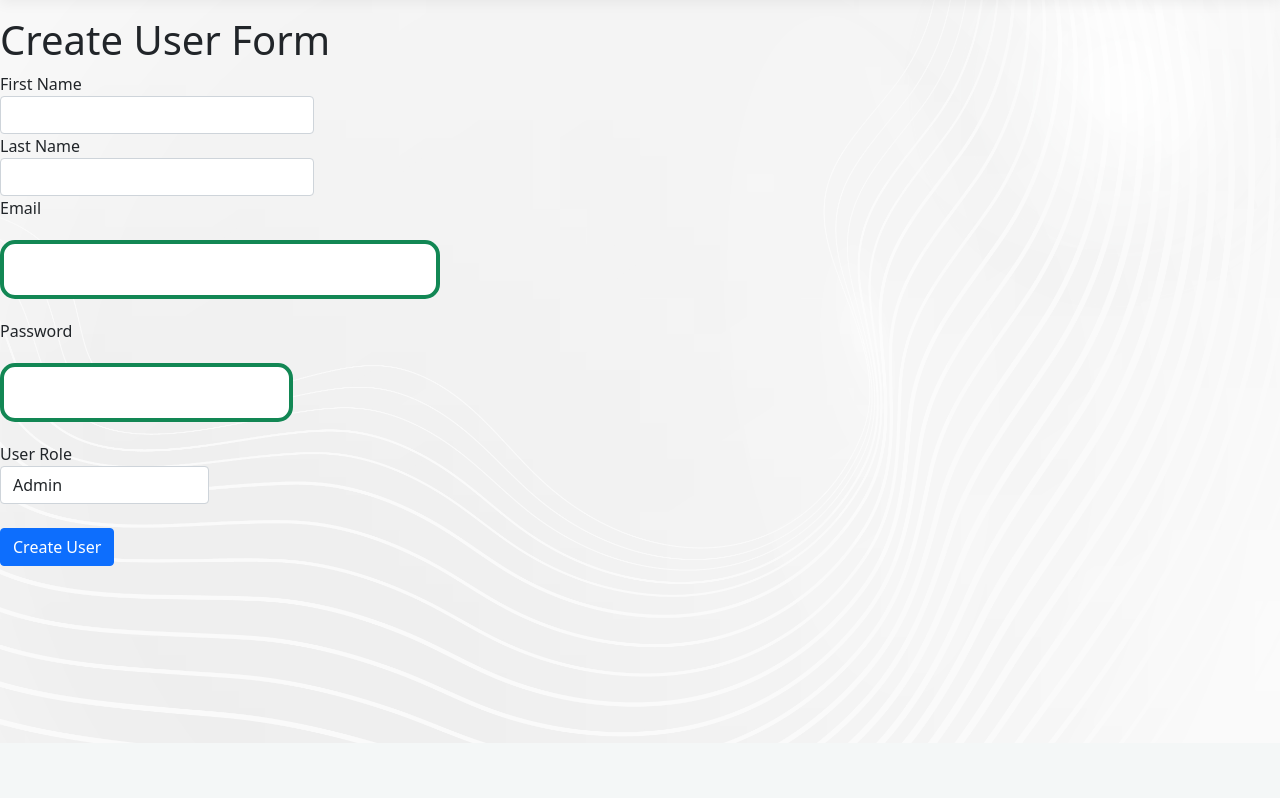
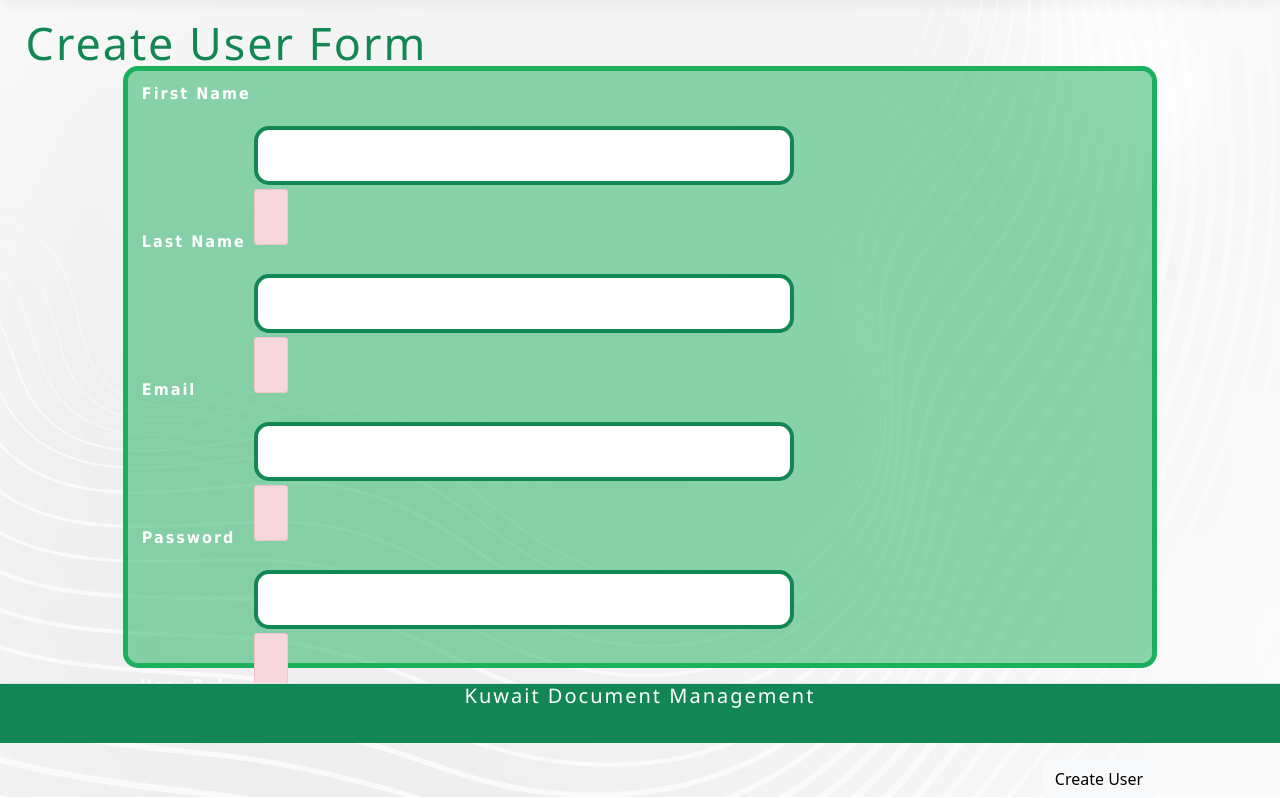
Before and after one commit to PeterJacksonn/KuwaittGroup31, a PHP site: page /createbUser.php in a window 1280 px wide. Shown: the part 57-855 px from the top of the page. Before the commit the page ends 623 px from the top, so only its background shows below. Run offline with PHP 8.4, Linux system fonts and the light colour scheme.

Commit message:
create user ui

```diff
--- a/Group31/Login.php
+++ b/Group31/Login.php
@@ -61,12 +61,12 @@ if (isset($_POST['submit'])) {
                         <h1 style="letter-spacing: 2px; font-family: 'Segou UI', Tahoma, Geneva, Verdana, sans-serif; color: white">Bank User Login</h1>
 
                         <div class="form-group logincenter">
-                            <label style="letter-spacing: 2px; font-family: 'Segou UI', Tahoma, Geneva, Verdana, sans-serif; color: white; position:relative; left:-312px; top:65px">Email</label>
-                            <input class="form-control bar" type="text" name="email">
+                            <label style="letter-spacing: 2px; font-family: 'Segou UI', Tahoma, Geneva, Verdana, sans-serif; color: white; position:relative; left:-312px; top:65px"><b>Email</b></label>
+                            <input class="form-control" type="text" name="email">
                             <span class="text-danger"><?php echo $idErr; ?></span>
                         </div>
                         <div class="form-group logincenter">
-                            <label style="letter-spacing: 2px; font-family: 'Segou UI', Tahoma, Geneva, Verdana, sans-serif; color: white; position:relative; left:-300px; top:65px">Password</label>
+                            <label style="letter-spacing: 2px; font-family: 'Segou UI', Tahoma, Geneva, Verdana, sans-serif; color: white; position:relative; left:-300px; top:65px"><b>Password</b></label>
                             <input class="form-control" type="password" name="password">
                             <span class="text-danger"><?php echo $passwordErr; ?></span>
                         </div>
--- a/Group31/adminIndex.php
+++ b/Group31/adminIndex.php
@@ -47,6 +47,4 @@ checkSession($path); //calling the function from session.php
 </html>
 
 
-
-
 <?php require("footer.php"); ?>
--- a/Group31/createbUser.php
+++ b/Group31/createbUser.php
@@ -3,72 +3,73 @@ include_once("insertUser.php");
 $errorfname = $errorlname = $erroruname = $erroruid = $errorpwd = "";
 $allFields = "yes";
 
-if (isset($_POST['submit'])){
+if (isset($_POST['submit'])) {
 
-    if ($_POST['fname']==""){
+    if ($_POST['fname'] == "") {
         $errorfname = "First name is mandatory";
         $allFields = "no";
     }
-    if ($_POST['lname']==null){
+    if ($_POST['lname'] == null) {
         $errorlname = "Last name is mandatory";
         $allFields = "no";
     }
 
-    if ($_POST['email']==""){
+    if ($_POST['email'] == "") {
         $erroruid = "Email is mandatory";
         $allFields = "no";
     }
 
-    if ($_POST['password']==""){
+    if ($_POST['password'] == "") {
         $errorpwd = "Default password mandatory";
         $allFields = "no";
     }
 
-    if($allFields == "yes")
-    {
+    if ($allFields == "yes") {
         $createUser = createUser();
-        header('Location: adminIndex.php?createUser='.$createUser);
+        header('Location: adminIndex.php?createUser=' . $createUser);
     }
 }
 
 ?>
 
-</div>
-<h1>Create User Form</h1>
+<h1 class="pagefont">Create User Form</h1>
+
+<body>
+    <nav class="box4">
         <div class="row">
-            <div class="col-6">
+            <div class="col-8">
                 <form method="post">
-                   <div class="form-group col-md-6">
-                        <label class="control-label labelFont">First Name</label>
-                        <input class="form-control" type="text" name = "fname">
-                        <span class="text-danger"><?php echo $errorfname; ?></span>
+                    <div class="form-group col-md-7">
+                        <label style="letter-spacing: 2px; font-family: 'Segou UI', Tahoma, Geneva, Verdana, sans-serif; color: white; position:relative; left:1%; top:10%"><b>First Name</b></label>
+                        <input class="form-control" type="text" name="fname" style="left: 30%; position: relative;">
+                        <span class="alert alert-danger position1"><?php echo $errorfname; ?></span>
                     </div>
 
-                   <div class="form-group col-md-6">
-                        <label class="control-label labelFont">Last Name</label>
-                        <input class="form-control" type="text" name = "lname">
-                        <span class="text-danger"><?php echo $errorlname; ?></span>
+                    <div class="form-group col-md-7">
+                        <label style="letter-spacing: 2px; font-family: 'Segou UI', Tahoma, Geneva, Verdana, sans-serif; color: white; position:relative; left:1%; top:20%"><b>Last Name</b></label>
+                        <input class="form-control" type="text" name="lname" style="left: 30%; position: relative;">
+                        <span class="alert alert-danger position1"><?php echo $errorlname; ?></span>
                     </div>
 
 
-                   <div class="form-group col-md-6">
-                        <label class="control-label labelFont">Email</label>
-                        <input class="form-control" type="text" name = "email">
-                        <span class="text-danger"><?php echo $erroruid; ?></span>
+                    <div class="form-group col-md-7">
+                        <label style="letter-spacing: 2px; font-family: 'Segou UI', Tahoma, Geneva, Verdana, sans-serif; color: white; position:relative; left:1%; top:40%"><b>Email</b></label>
+                        <input class=" form-control" type="text" name="email" style="left: 30%; position: relative;">
+                        <span class="alert alert-danger position1"><?php echo $erroruid; ?></span>
                     </div>
 
 
 
-                   <div class="form-group col-md-4">
-                        <label class="control-label labelFont">Password</label>
-                        <input class="form-control" type="password" name = "password">
-                        <span class="text-danger"><?php echo $errorpwd; ?></span>
+                    <div class="form-group col-md-7">
+                        <label style="letter-spacing: 2px; font-family: 'Segou UI', Tahoma, Geneva, Verdana, sans-serif; color: white; position:relative; left:1%; top:60%"><b>Password</b></label>
+                        <input class=" form-control" type="password" name="password" style="left: 30%; position: relative;">
+                        <span class="alert alert-danger position1"><?php echo $errorpwd; ?></span>
                         </select>
                     </div>
 
                     <div class="form-group col-md-4">
-                        <label class="control-label labelFont">User Role</label>
-                        <select name="role" class="form-control">
+                        <label style="letter-spacing: 2px; font-family: 'Segou UI', Tahoma, Geneva, Verdana, sans-serif; color: white; position:relative; left:1%; top:80%"><b>User Role</b></label>
+                        <select name=" role" class="form-control" style="left: 53%; position: relative;">
                             <option value="admin">Admin</option>
                             <option value="manager">Manager</option>
                             <option value="staff">Staff</option>
@@ -76,8 +77,13 @@ if (isset($_POST['submit'])){
                     </div>
                     <br>
                     <div class="form-group col-md-4">
-                        <input class="btn btn-primary" type="submit" value="Create User" name ="submit">
+                        <input class="btn btn-light" type="submit" value="Create User" name="submit" style="left: 410%; position: relative;">
                     </div>
                 </form>
             </div>
         </div>
+    </nav>
+</body>
+
+
+<?php require("footer.php"); ?>
--- a/Group31/index.php
+++ b/Group31/index.php
@@ -16,7 +16,7 @@ require("navBar.php");
     <div>
         <h1 class="titlefont">Kuwait Document Management System</h1>
         <h1 class="text1">Hello:</h1>
-        <h2 class="text2">Welcome to the Kuwait Document<br>Management system.</h2>
+        <h2 class="text2">Welcome to the Kuwait<br>Document Management system.</h2>
         <h2 class="text3">Please login to view and manage your files.</h2>
     </div>
 </body>
--- a/Group31/site2.css
+++ b/Group31/site2.css
@@ -147,7 +147,9 @@ li a:hover {
 }
 
 input[name="password"],
-input[name="email"] {
+input[name="email"],
+input[name="fname"],
+input[name="lname"] {
     background: rgb(255, 255, 255);
     display: block;
     margin: 20px auto;
@@ -165,9 +167,11 @@ input[name="email"] {
 }
 
 input[name="email"]:focus,
-input[name="password"]:focus {
-    width: 510px;
-    height: 60px;
+input[name="password"]:focus,
+input[name="fname"]:focus,
+input[name="lname"]:focus {
+    width: 150%;
+    height: 10%;
     border: 6px solid #128754;
     border-radius: 15px;
 }
@@ -181,7 +185,7 @@ input[name="password"]:focus {
     letter-spacing: 2px;
     white-space: nowrap;
     color: #128754;
-    position: absolute;
+    position: static;
     top: 7%;
     padding-left: 2%;
 }
@@ -193,7 +197,7 @@ input[name="password"]:focus {
     white-space: nowrap;
     color: #1ab05c;
     position: absolute;
-    top: 13%;
+    top: 14%;
     padding-left: 2.5%;
 }
 
@@ -221,6 +225,27 @@ input[name="password"]:focus {
     left: 10%;
     background: rgba(26, 176, 92, .5);
     outline: solid 5px #1ab05c;
+}
+
+
+/*create user*/
+
+.box4 {
+    height: 74%;
+    width: 80%;
+    border-radius: 10px;
+    padding: 10px;
+    position: absolute;
+    bottom: 10%;
+    left: 10%;
+    background: rgba(26, 176, 92, .5);
+    outline: solid 5px #1ab05c;
+}
+
+.position1 {
+    top: 10%;
+    left: 30%;
+    position: absolute;
 }
 
 @media (min-width: 768px) {
```
Lines whose indentation alone changed are shown as unchanged.
